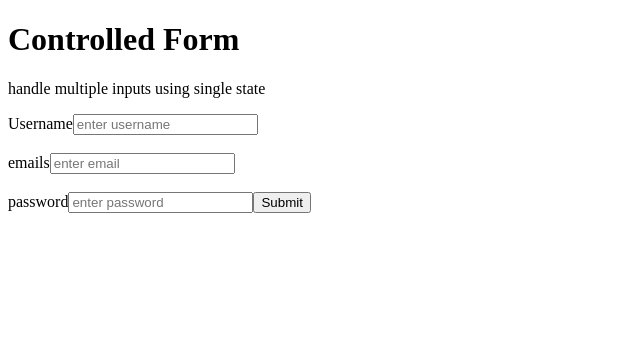
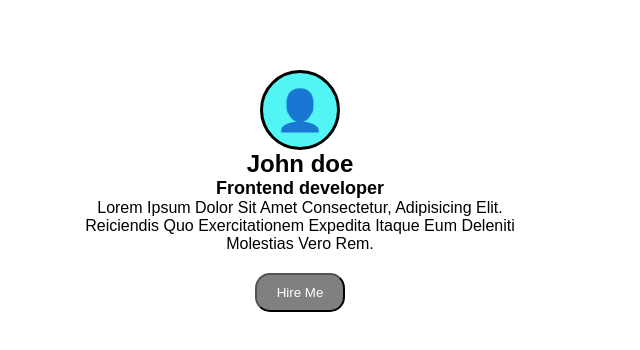
Before and after one commit to AshwaniMaurya2002/React-sarvesh-sir, a React (Vite) app in the folder React/: page / in a window 1280 px wide. Shown: the top 350 px of the page, without its empty margins (0-640 px from the left). Built offline with nearby package versions, Linux system fonts and the light colour scheme.

Commit message:
update css folder in react

```diff
--- /dev/null
+++ b/React/src/09_ReactCss/Card.jsx
@@ -0,0 +1,20 @@
+import React from "react";
+import style from "./Card.module.css";
+
+const Card = () => {
+  return (
+    //here we have to use like this and use camel case
+    <section id={style.cardContainer}>
+      <div className={style.userImage}>👤</div>
+      <h1>John doe</h1>
+      <p className={style.desig}>Frontend developer</p>
+      <p className={style.about}>
+        Lorem ipsum dolor sit amet consectetur, adipisicing elit. Reiciendis quo
+        exercitationem expedita itaque eum deleniti molestias vero rem.
+      </p>
+      <button className={style.btn}>Hire Me</button>
+    </section>
+  );
+};
+
+export default Card;
--- /dev/null
+++ b/React/src/09_ReactCss/Card.module.css
@@ -0,0 +1,43 @@
+#cardContainer {
+  /* background-color: yellow; */
+  display: flex;
+  align-items: center;
+  justify-content: center;
+  flex-direction: column;
+  /* border: 3px solid red; */
+  padding: 20px;
+  margin: 50px;
+  width: 500px;
+}
+
+.userImage {
+  height: 80px;
+  border: 3px solid black;
+  background-color: rgb(82, 244, 244);
+  border-radius: 50%;
+  padding: 10px;
+
+  display: flex;
+  align-items: center;
+  justify-content: center;
+  width: 80px;
+  font-size: 40px;
+}
+
+.btn {
+  padding: 10px 20px;
+  background-color: grey;
+  color: white;
+  border-radius: 15px;
+}
+
+.desig {
+  font-size: 18px;
+  font-weight: 700;
+}
+
+.about {
+  text-align: center;
+  text-transform: capitalize;
+  margin-bottom: 20px;
+}
--- /dev/null
+++ b/React/src/09_ReactCss/InlineCss.jsx
@@ -0,0 +1,14 @@
+import React from "react";
+
+//Css
+const subHeadingStyle = { backgroundColor: "red", color: "white" };
+
+const InlineCss = () => {
+  return (
+    <>
+      <h1 style={subHeadingStyle}>Learn Inline css in React</h1>
+    </>
+  );
+};
+
+export default InlineCss;
--- a/React/src/App.jsx
+++ b/React/src/App.jsx
@@ -1,5 +1,7 @@
 import React, { use } from "react";
-import ControlledForm2 from "./allTopics/08- Forms/ControlledForm2";
+import InlineCss from "./09_ReactCss/InlineCss";
+import Card from "./09_ReactCss/Card";
+// import ControlledForm2 from "./allTopics/08- Forms/ControlledForm2";
 // import Employee from "./07_list/Employee";
 // import UserList from "./07_list/UserList";
 // import CallbackParent from "./05_Callback/CallbackParent";
@@ -15,7 +17,9 @@ const App = () => {
       {/* <UpliftingParent /> */}
       {/* <Employee /> */}
       {/* <UserList /> */}
-      <ControlledForm2 />
+      {/* <ControlledForm2 /> */}
+      {/* <InlineCss /> */}
+      <Card />
     </>
   );
 };
--- /dev/null
+++ b/React/src/index.css
@@ -0,0 +1,6 @@
+* {
+  margin: 0;
+  padding: 0;
+  box-sizing: border-box;
+  font-family: sans-serif;
+}
--- a/React/src/main.jsx
+++ b/React/src/main.jsx
@@ -1,4 +1,6 @@
 import { createRoot } from "react-dom/client";
 import App from "./App.jsx";
 
+//import global css
+import "./index.css";
 createRoot(document.getElementById("root")).render(<App />);
```
